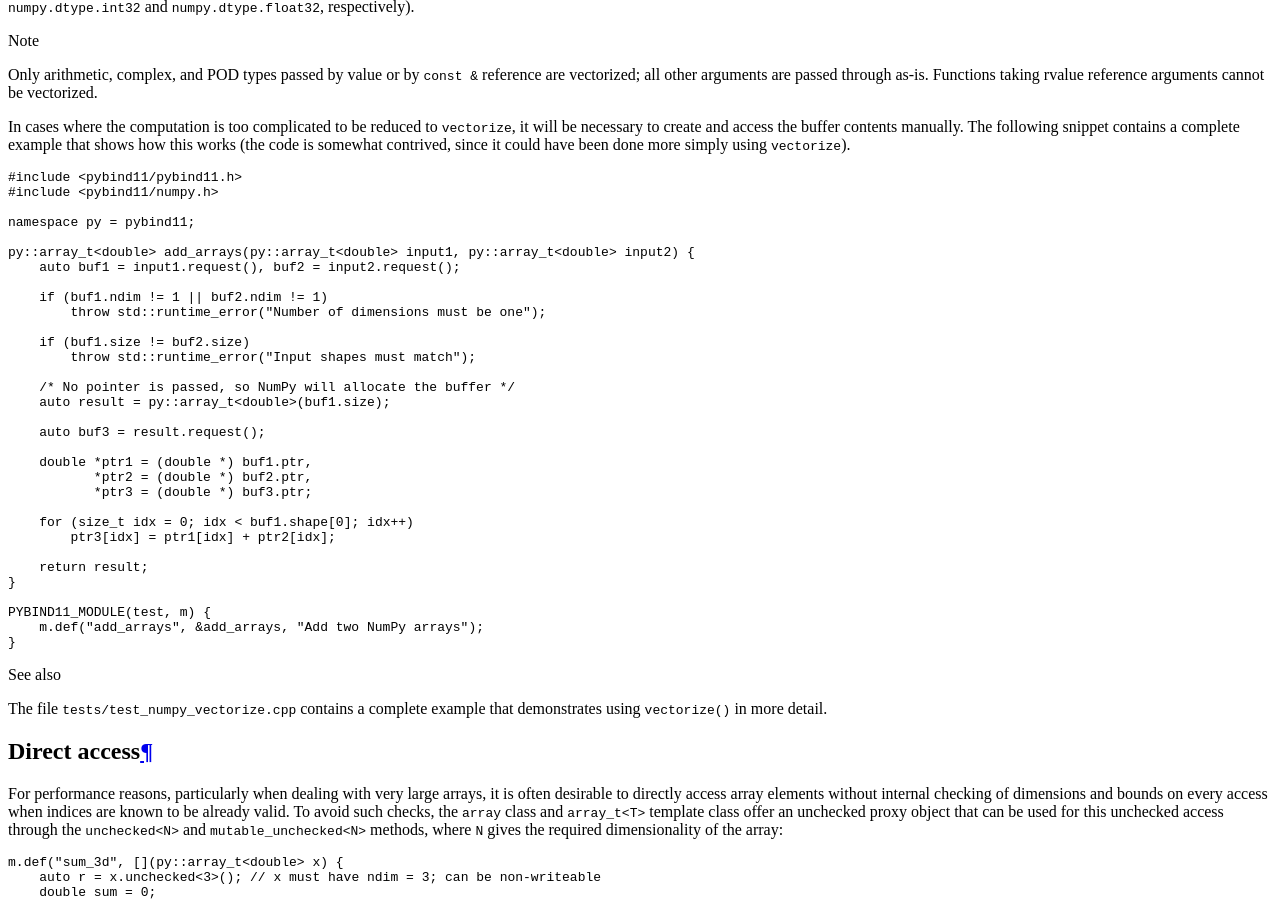
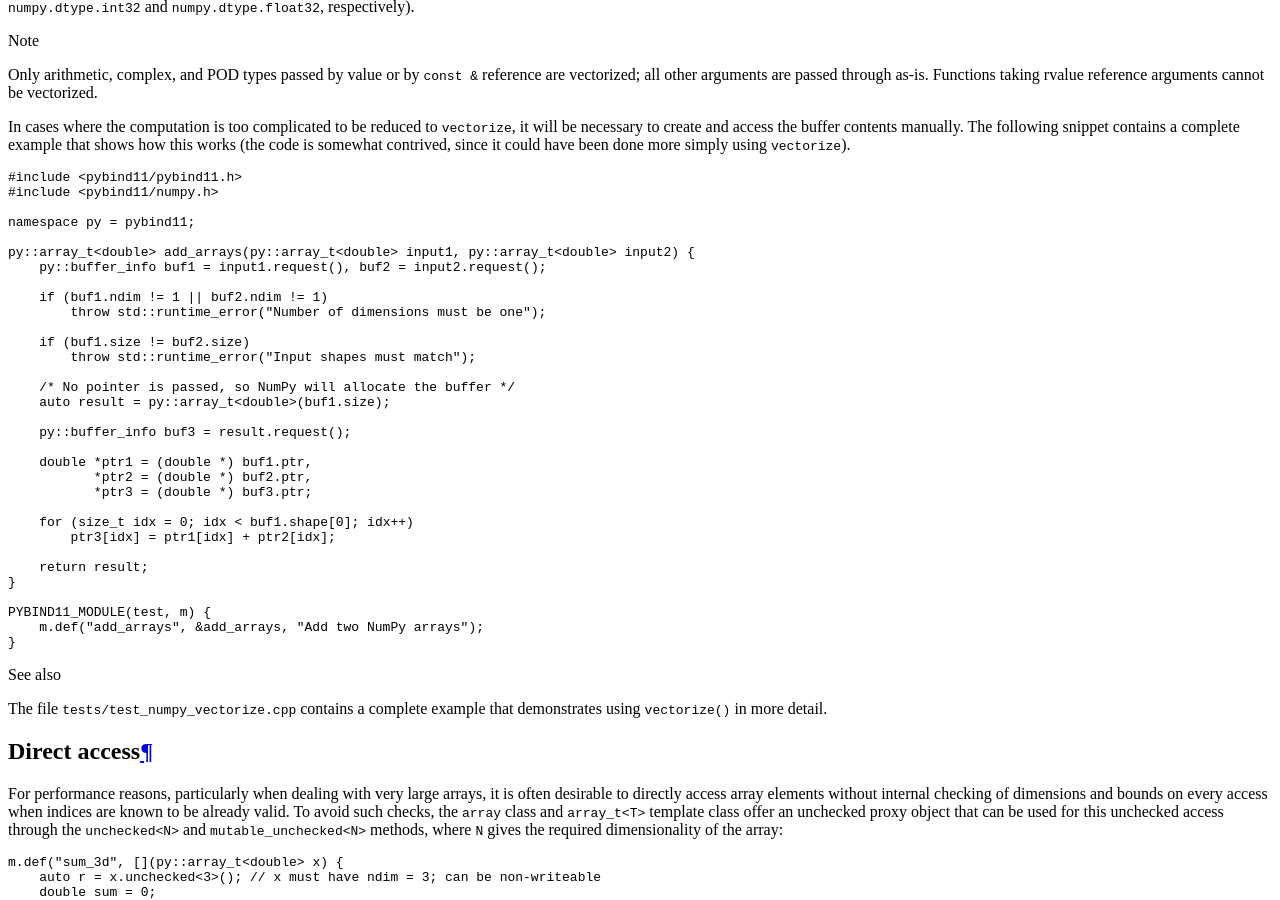
Before and after one commit to pybind/pybind11, a Sphinx documentation site: the page built from docs/advanced/pycpp/numpy.rst, in a window 1280 px wide and 900 px high, scrolled down 3748 px. Built offline with Sphinx 7.4.7 and the Read the Docs theme 2.0.0, drawn with Linux system fonts in a browser that asks for light colours.

Commit message:
Update numpy.rst
Changing from auto to py::buffer_info is more intuitive. It took me few hours to understand the missing type was what I was looking for... Maybe replacing all auto typing with their real type is better for the tutorial code.

```diff
--- a/docs/advanced/pycpp/numpy.rst
+++ b/docs/advanced/pycpp/numpy.rst
@@ -261,7 +261,7 @@ simply using ``vectorize``).
     namespace py = pybind11;
 
     py::array_t<double> add_arrays(py::array_t<double> input1, py::array_t<double> input2) {
-        auto buf1 = input1.request(), buf2 = input2.request();
+        py::buffer_info buf1 = input1.request(), buf2 = input2.request();
 
         if (buf1.ndim != 1 || buf2.ndim != 1)
             throw std::runtime_error("Number of dimensions must be one");
@@ -272,7 +272,7 @@ simply using ``vectorize``).
         /* No pointer is passed, so NumPy will allocate the buffer */
         auto result = py::array_t<double>(buf1.size);
 
-        auto buf3 = result.request();
+        py::buffer_info buf3 = result.request();
 
         double *ptr1 = (double *) buf1.ptr,
                *ptr2 = (double *) buf2.ptr,
```
